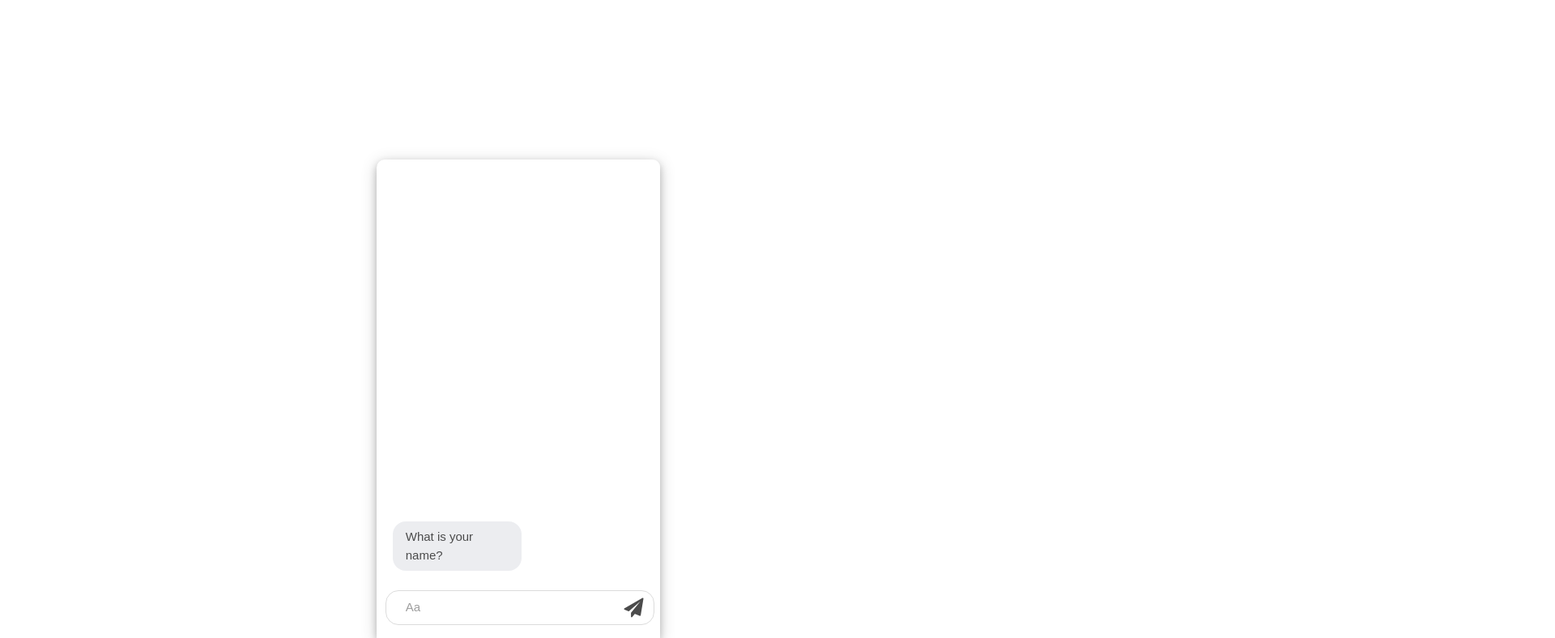
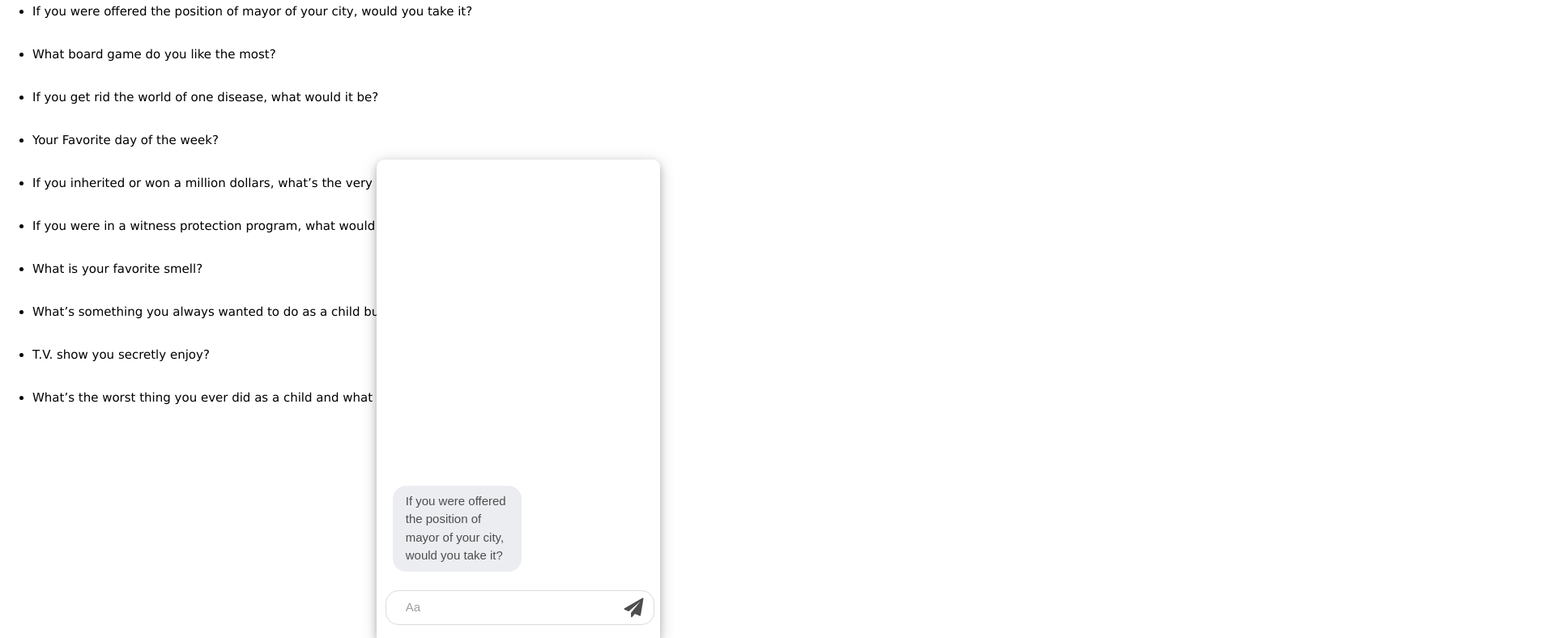
Before and after one commit to gilbert-gutual/rnd-js-chatbot, a plain HTML site: page index.html in a window 1280 px wide. Shown: the part 12-800 px from the top of the page at 81% size, 1920 px wide, since content can reach past the window. Drawn offline with nearby package versions, Linux system fonts and the light colour scheme; files that its build step writes are made by us from their sources.

Commit message:
3/4/2023 12:21am

```diff
--- a/index.html
+++ b/index.html
@@ -12,129 +12,116 @@
     <link href='https://fonts.googleapis.com/css?family=Roboto' rel='stylesheet'>
 </head>
 <body>
+<div class="stage"></div>
 
-    <div id="container" class="w3-card-4 w3-mobile w3-display-bottommiddle w3-round-xlarge">
-        <div class="w3-container w3-animate-bottom js-stage">
-            <div class="w3-container message-container">
-
-            </div>
-            <div class="w3-container w3-border w3-round-xlarge send-container">
-                <input type="text" class="w3-input no-outline message-input" placeholder="Aa">
-                <button class="w3-button fa fa-paper-plane w3-ripple w3-hover-indigo w3-right-align w3-round-xlarge w3-margin-left w3-xlarge message-send"></button>
-            </div>
-        </div>
-        <div class="w3-container next_button w3-padding-16 w3-margin-bottom w3-hide">
-            <button class="w3-button w3-display-bottommiddle w3-margin-bottom w3-indigo w3-round-xlarge next_button">Continue</button>
-        </div>
-    </div>
+    <div class="fieldset" data-varset="chatbot">
 
 
-<div class="fieldset"  style="display:none;" data-varset="qchat">
-
-    <div class="cm-response-group"><ul class="cm-text-response-set cm-text-response-set--first-column  cm-text-response-set--last-column" data-cols=""><li><div class="cm-response-container cm-response-direction-left   " data-id="138375279"><div class="cm-text-label-container"><div _ngcontent-njs-c3="" class="response-level-codes" style="vertical-align: middle; background-color: rgb(87, 87, 87); color: white; border-radius: 4px; padding: 0px 4px; display: none; font-size: 1.2rem;">1</div>  <label for="38349410_138375279" class="cm-text-label" data-name="1" data-id="138375279" data-content="{ &quot;responseId&quot;: 138375279, &quot;tag&quot;: &quot;TEXT&quot;, &quot;type&quot;: &quot;RESPONSE&quot; }">What is your name?</label></div><div class="cm-text-input-container">
+        <div class="cm-response-group"><ul class="cm-text-response-set cm-text-response-set--first-column  cm-text-response-set--last-column" data-cols=""><li><div class="cm-response-container cm-response-direction-left   " data-id="139216338"><div class="cm-text-label-container">  <label for="38588093_139216338" class="cm-text-label" data-name="1" data-id="139216338" data-content="{ &quot;responseId&quot;: 139216338, &quot;tag&quot;: &quot;TEXT&quot;, &quot;type&quot;: &quot;RESPONSE&quot; }">If you were offered the position of mayor of your city, would you take it?</label></div><div class="cm-text-input-container">
             <div class="cm-sidetext-helper">
                 <div class="cm-sidetext-input-width">
 
                     <div class="cm-sidetext-helper__input cm-input-has-0-side-labels" style="width: 2002em;">
-                    <input type="text" autocomplete="off" data-maxlength="2000" data-minlength="" name="38349410[138375279]" class="cm-text-input cm-text-input-singleline" id="38349410_138375279" value="" style="width: 100%;">
-                </div>
-
-            </div>
-        </div>
-    </div></div></li><li><div class="cm-response-container cm-response-direction-left   " data-id="138375303"><div class="cm-text-label-container"><div _ngcontent-njs-c3="" class="response-level-codes" style="vertical-align: middle; background-color: rgb(87, 87, 87); color: white; border-radius: 4px; padding: 0px 4px; display: none; font-size: 1.2rem;">2</div>  <label for="38349410_138375303" class="cm-text-label" data-name="2" data-id="138375303" data-content="{ &quot;responseId&quot;: 138375303, &quot;tag&quot;: &quot;TEXT&quot;, &quot;type&quot;: &quot;RESPONSE&quot; }">How old are you?</label></div><div class="cm-text-input-container">
-        <div class="cm-sidetext-helper">
-            <div class="cm-sidetext-input-width">
-
-                <div class="cm-sidetext-helper__input cm-input-has-0-side-labels" style="width: 2002em;">
-                    <input type="text" autocomplete="off" data-maxlength="2000" data-minlength="" name="38349410[138375303]" class="cm-text-input cm-text-input-singleline" id="38349410_138375303" value="" style="width: 100%;">
+                        <input type="text" autocomplete="off" data-maxlength="2000" data-minlength="" name="38588093[139216338]" class="cm-text-input cm-text-input-singleline imperium-ra-question" id="38588093_139216338" value="" style="width: 100%;">
 
                     </div>
 
                 </div>
             </div>
-    </div></div></li><li><div class="cm-response-container cm-response-direction-left   " data-id="138375304"><div class="cm-text-label-container"><div _ngcontent-njs-c3="" class="response-level-codes" style="vertical-align: middle; background-color: rgb(87, 87, 87); color: white; border-radius: 4px; padding: 0px 4px; display: none; font-size: 1.2rem;">3</div>  <label for="38349410_138375304" class="cm-text-label" data-name="3" data-id="138375304" data-content="{ &quot;responseId&quot;: 138375304, &quot;tag&quot;: &quot;TEXT&quot;, &quot;type&quot;: &quot;RESPONSE&quot; }">Are you a filipino?</label></div><div class="cm-text-input-container">
+        </div></div></li><li><div class="cm-response-container cm-response-direction-left   " data-id="139216339"><div class="cm-text-label-container">  <label for="38588093_139216339" class="cm-text-label" data-name="2" data-id="139216339" data-content="{ &quot;responseId&quot;: 139216339, &quot;tag&quot;: &quot;TEXT&quot;, &quot;type&quot;: &quot;RESPONSE&quot; }">What board game do you like the most?</label></div><div class="cm-text-input-container">
             <div class="cm-sidetext-helper">
                 <div class="cm-sidetext-input-width">
 
                     <div class="cm-sidetext-helper__input cm-input-has-0-side-labels" style="width: 2002em;">
-                    <input type="text" autocomplete="off" data-maxlength="2000" data-minlength="" name="38349410[138375304]" class="cm-text-input cm-text-input-singleline" id="38349410_138375304" value="" style="width: 100%;">
+                        <input type="text" autocomplete="off" data-maxlength="2000" data-minlength="" name="38588093[139216339]" class="cm-text-input cm-text-input-singleline imperium-ra-question" id="38588093_139216339" value="" style="width: 100%;">
 
                     </div>
 
                 </div>
             </div>
-    </div></div></li><li><div class="cm-response-container cm-response-direction-left   " data-id="138375306"><div class="cm-text-label-container"><div _ngcontent-njs-c3="" class="response-level-codes" style="vertical-align: middle; background-color: rgb(87, 87, 87); color: white; border-radius: 4px; padding: 0px 4px; display: none; font-size: 1.2rem;">4</div>  <label for="38349410_138375306" class="cm-text-label" data-name="4" data-id="138375306" data-content="{ &quot;responseId&quot;: 138375306, &quot;tag&quot;: &quot;TEXT&quot;, &quot;type&quot;: &quot;RESPONSE&quot; }">Are you single?</label></div><div class="cm-text-input-container">
+        </div></div></li><li><div class="cm-response-container cm-response-direction-left   " data-id="139216340"><div class="cm-text-label-container">  <label for="38588093_139216340" class="cm-text-label" data-name="3" data-id="139216340" data-content="{ &quot;responseId&quot;: 139216340, &quot;tag&quot;: &quot;TEXT&quot;, &quot;type&quot;: &quot;RESPONSE&quot; }">If you get rid the world of one disease, what would it be?</label></div><div class="cm-text-input-container">
             <div class="cm-sidetext-helper">
                 <div class="cm-sidetext-input-width">
 
                     <div class="cm-sidetext-helper__input cm-input-has-0-side-labels" style="width: 2002em;">
-                    <input type="text" autocomplete="off" data-maxlength="2000" data-minlength="" name="38349410[138375306]" class="cm-text-input cm-text-input-singleline" id="38349410_138375306" value="" style="width: 100%;">
+                        <input type="text" autocomplete="off" data-maxlength="2000" data-minlength="" name="38588093[139216340]" class="cm-text-input cm-text-input-singleline imperium-ra-question" id="38588093_139216340" value="" style="width: 100%;">
 
                     </div>
 
                 </div>
             </div>
-    </div></div></li><li><div class="cm-response-container cm-response-direction-left   " data-id="138375307"><div class="cm-text-label-container"><div _ngcontent-njs-c3="" class="response-level-codes" style="vertical-align: middle; background-color: rgb(87, 87, 87); color: white; border-radius: 4px; padding: 0px 4px; display: none; font-size: 1.2rem;">5</div>  <label for="38349410_138375307" class="cm-text-label" data-name="5" data-id="138375307" data-content="{ &quot;responseId&quot;: 138375307, &quot;tag&quot;: &quot;TEXT&quot;, &quot;type&quot;: &quot;RESPONSE&quot; }">Are you from cebu?</label></div><div class="cm-text-input-container">
+        </div></div></li><li><div class="cm-response-container cm-response-direction-left   " data-id="139216341"><div class="cm-text-label-container">  <label for="38588093_139216341" class="cm-text-label" data-name="4" data-id="139216341" data-content="{ &quot;responseId&quot;: 139216341, &quot;tag&quot;: &quot;TEXT&quot;, &quot;type&quot;: &quot;RESPONSE&quot; }">Your Favorite day of the week?</label></div><div class="cm-text-input-container">
             <div class="cm-sidetext-helper">
                 <div class="cm-sidetext-input-width">
 
                     <div class="cm-sidetext-helper__input cm-input-has-0-side-labels" style="width: 2002em;">
-                    <input type="text" autocomplete="off" data-maxlength="2000" data-minlength="" name="38349410[138375307]" class="cm-text-input cm-text-input-singleline" id="38349410_138375307" value="" style="width: 100%;">
+                        <input type="text" autocomplete="off" data-maxlength="2000" data-minlength="" name="38588093[139216341]" class="cm-text-input cm-text-input-singleline imperium-ra-question" id="38588093_139216341" value="" style="width: 100%;">
 
                     </div>
 
                 </div>
             </div>
-    </div></div></li><li><div class="cm-response-container cm-response-direction-left   " data-id="138375308"><div class="cm-text-label-container"><div _ngcontent-njs-c3="" class="response-level-codes" style="vertical-align: middle; background-color: rgb(87, 87, 87); color: white; border-radius: 4px; padding: 0px 4px; display: none; font-size: 1.2rem;">6</div>  <label for="38349410_138375308" class="cm-text-label" data-name="6" data-id="138375308" data-content="{ &quot;responseId&quot;: 138375308, &quot;tag&quot;: &quot;TEXT&quot;, &quot;type&quot;: &quot;RESPONSE&quot; }">Are you beautiful?</label></div><div class="cm-text-input-container">
+        </div></div></li><li><div class="cm-response-container cm-response-direction-left   " data-id="139216355"><div class="cm-text-label-container">  <label for="38588093_139216355" class="cm-text-label" data-name="5" data-id="139216355" data-content="{ &quot;responseId&quot;: 139216355, &quot;tag&quot;: &quot;TEXT&quot;, &quot;type&quot;: &quot;RESPONSE&quot; }">If you inherited or won a million dollars, what’s the very first thing you would do with the money?</label></div><div class="cm-text-input-container">
             <div class="cm-sidetext-helper">
                 <div class="cm-sidetext-input-width">
 
                     <div class="cm-sidetext-helper__input cm-input-has-0-side-labels" style="width: 2002em;">
-                    <input type="text" autocomplete="off" data-maxlength="2000" data-minlength="" name="38349410[138375308]" class="cm-text-input cm-text-input-singleline" id="38349410_138375308" value="" style="width: 100%;">
+                        <input type="text" autocomplete="off" data-maxlength="2000" data-minlength="" name="38588093[139216355]" class="cm-text-input cm-text-input-singleline imperium-ra-question" id="38588093_139216355" value="" style="width: 100%;">
 
                     </div>
 
                 </div>
             </div>
-    </div></div></li><li><div class="cm-response-container cm-response-direction-left   " data-id="138375313"><div class="cm-text-label-container"><div _ngcontent-njs-c3="" class="response-level-codes" style="vertical-align: middle; background-color: rgb(87, 87, 87); color: white; border-radius: 4px; padding: 0px 4px; display: none; font-size: 1.2rem;">7</div>  <label for="38349410_138375313" class="cm-text-label" data-name="7" data-id="138375313" data-content="{ &quot;responseId&quot;: 138375313, &quot;tag&quot;: &quot;TEXT&quot;, &quot;type&quot;: &quot;RESPONSE&quot; }">Are you young?</label></div><div class="cm-text-input-container">
+        </div></div></li><li><div class="cm-response-container cm-response-direction-left   " data-id="139216356"><div class="cm-text-label-container">  <label for="38588093_139216356" class="cm-text-label" data-name="6" data-id="139216356" data-content="{ &quot;responseId&quot;: 139216356, &quot;tag&quot;: &quot;TEXT&quot;, &quot;type&quot;: &quot;RESPONSE&quot; }">If you were in a witness protection program, what would be your new name and where would you go?</label></div><div class="cm-text-input-container">
             <div class="cm-sidetext-helper">
                 <div class="cm-sidetext-input-width">
 
                     <div class="cm-sidetext-helper__input cm-input-has-0-side-labels" style="width: 2002em;">
-                    <input type="text" autocomplete="off" data-maxlength="2000" data-minlength="" name="38349410[138375313]" class="cm-text-input cm-text-input-singleline" id="38349410_138375313" value="" style="width: 100%;">
+                        <input type="text" autocomplete="off" data-maxlength="2000" data-minlength="" name="38588093[139216356]" class="cm-text-input cm-text-input-singleline imperium-ra-question" id="38588093_139216356" value="" style="width: 100%;">
 
                     </div>
 
                 </div>
             </div>
-    </div></div></li><li><div class="cm-response-container cm-response-direction-left   " data-id="138375314"><div class="cm-text-label-container"><div _ngcontent-njs-c3="" class="response-level-codes" style="vertical-align: middle; background-color: rgb(87, 87, 87); color: white; border-radius: 4px; padding: 0px 4px; display: none; font-size: 1.2rem;">8</div>  <label for="38349410_138375314" class="cm-text-label" data-name="8" data-id="138375314" data-content="{ &quot;responseId&quot;: 138375314, &quot;tag&quot;: &quot;TEXT&quot;, &quot;type&quot;: &quot;RESPONSE&quot; }">Are you is or are? </label></div><div class="cm-text-input-container">
+        </div></div></li><li><div class="cm-response-container cm-response-direction-left   " data-id="139216357"><div class="cm-text-label-container">  <label for="38588093_139216357" class="cm-text-label" data-name="7" data-id="139216357" data-content="{ &quot;responseId&quot;: 139216357, &quot;tag&quot;: &quot;TEXT&quot;, &quot;type&quot;: &quot;RESPONSE&quot; }">What is your favorite smell?</label></div><div class="cm-text-input-container">
             <div class="cm-sidetext-helper">
                 <div class="cm-sidetext-input-width">
 
                     <div class="cm-sidetext-helper__input cm-input-has-0-side-labels" style="width: 2002em;">
-                    <input type="text" autocomplete="off" data-maxlength="2000" data-minlength="" name="38349410[138375314]" class="cm-text-input cm-text-input-singleline" id="38349410_138375314" value="" style="width: 100%;">
+                        <input type="text" autocomplete="off" data-maxlength="2000" data-minlength="" name="38588093[139216357]" class="cm-text-input cm-text-input-singleline imperium-ra-question" id="38588093_139216357" value="" style="width: 100%;">
 
                     </div>
 
                 </div>
             </div>
-    </div></div></li><li><div class="cm-response-container cm-response-direction-left   " data-id="138375315"><div class="cm-text-label-container"><div _ngcontent-njs-c3="" class="response-level-codes" style="vertical-align: middle; background-color: rgb(87, 87, 87); color: white; border-radius: 4px; padding: 0px 4px; display: none; font-size: 1.2rem;">9</div>  <label for="38349410_138375315" class="cm-text-label" data-name="9" data-id="138375315" data-content="{ &quot;responseId&quot;: 138375315, &quot;tag&quot;: &quot;TEXT&quot;, &quot;type&quot;: &quot;RESPONSE&quot; }">Are you and or or?</label></div><div class="cm-text-input-container">
+        </div></div></li><li><div class="cm-response-container cm-response-direction-left   " data-id="139216358"><div class="cm-text-label-container">  <label for="38588093_139216358" class="cm-text-label" data-name="8" data-id="139216358" data-content="{ &quot;responseId&quot;: 139216358, &quot;tag&quot;: &quot;TEXT&quot;, &quot;type&quot;: &quot;RESPONSE&quot; }">What’s something you always wanted to do as a child but never got to do it?</label></div><div class="cm-text-input-container">
             <div class="cm-sidetext-helper">
                 <div class="cm-sidetext-input-width">
 
                     <div class="cm-sidetext-helper__input cm-input-has-0-side-labels" style="width: 2002em;">
-                    <input type="text" autocomplete="off" data-maxlength="2000" data-minlength="" name="38349410[138375315]" class="cm-text-input cm-text-input-singleline" id="38349410_138375315" value="" style="width: 100%;">
+                        <input type="text" autocomplete="off" data-maxlength="2000" data-minlength="" name="38588093[139216358]" class="cm-text-input cm-text-input-singleline imperium-ra-question" id="38588093_139216358" value="" style="width: 100%;">
 
                     </div>
 
                 </div>
             </div>
-    </div></div></li><li><div class="cm-response-container cm-response-direction-left   " data-id="138375316"><div class="cm-text-label-container"><div _ngcontent-njs-c3="" class="response-level-codes" style="vertical-align: middle; background-color: rgb(87, 87, 87); color: white; border-radius: 4px; padding: 0px 4px; display: none; font-size: 1.2rem;">10</div>  <label for="38349410_138375316" class="cm-text-label" data-name="10" data-id="138375316" data-content="{ &quot;responseId&quot;: 138375316, &quot;tag&quot;: &quot;TEXT&quot;, &quot;type&quot;: &quot;RESPONSE&quot; }">And lastly, is Gilbert cute?</label></div><div class="cm-text-input-container">
+        </div></div></li><li><div class="cm-response-container cm-response-direction-left   " data-id="139216359"><div class="cm-text-label-container">  <label for="38588093_139216359" class="cm-text-label" data-name="9" data-id="139216359" data-content="{ &quot;responseId&quot;: 139216359, &quot;tag&quot;: &quot;TEXT&quot;, &quot;type&quot;: &quot;RESPONSE&quot; }">T.V. show you secretly enjoy?</label></div><div class="cm-text-input-container">
             <div class="cm-sidetext-helper">
                 <div class="cm-sidetext-input-width">
 
                     <div class="cm-sidetext-helper__input cm-input-has-0-side-labels" style="width: 2002em;">
-                    <input type="text" autocomplete="off" data-maxlength="2000" data-minlength="" name="38349410[138375316]" class="cm-text-input cm-text-input-singleline" id="38349410_138375316" value="" style="width: 100%;">
+                        <input type="text" autocomplete="off" data-maxlength="2000" data-minlength="" name="38588093[139216359]" class="cm-text-input cm-text-input-singleline imperium-ra-question" id="38588093_139216359" value="" style="width: 100%;">
+
+                    </div>
+
+                </div>
+            </div>
+        </div></div></li><li><div class="cm-response-container cm-response-direction-left   " data-id="139216360"><div class="cm-text-label-container">  <label for="38588093_139216360" class="cm-text-label" data-name="10" data-id="139216360" data-content="{ &quot;responseId&quot;: 139216360, &quot;tag&quot;: &quot;TEXT&quot;, &quot;type&quot;: &quot;RESPONSE&quot; }">What’s the worst thing you ever did as a child and what was your punishment?</label></div><div class="cm-text-input-container">
+            <div class="cm-sidetext-helper">
+                <div class="cm-sidetext-input-width">
+
+                    <div class="cm-sidetext-helper__input cm-input-has-0-side-labels" style="width: 2002em;">
+                        <input type="text" autocomplete="off" data-maxlength="2000" data-minlength="" name="38588093[139216360]" class="cm-text-input cm-text-input-singleline imperium-ra-question" id="38588093_139216360" value="" style="width: 100%;">
 
                     </div>
 
@@ -143,7 +130,7 @@
         </div></div></li></ul></div></div>
 <script>
     jQuery( function(){
-        jQuery.js_botchat({
+        jQuery.chatbot({
             debug:true
         });
     })
--- a/rnd-js-chatbot.js
+++ b/rnd-js-chatbot.js
@@ -1,14 +1,31 @@
-jQuery.js_botchat = function( settings ) {
+jQuery.chatbot = function( settings ) {
     settings = jQuery.extend(true, {
         debug:true,
+        stage:".stage",
         INT_INPUT_LENGTH:0,
         DONE_TEXT:"Please scroll down and click the ‘Continue’ arrow",
     }, settings || {});
 
     let $ = jQuery;
+    let container = `<div id="container-2" class="w3-card-4 w3-mobile w3-display-bottommiddle w3-round-xlarge">
+        <div class="w3-container w3-animate-bottom js-stage">
+            <div class="w3-container message-container">
+
+            </div>
+            <div class="w3-container w3-border w3-round-xlarge send-container">
+                <input type="text" class="w3-input no-outline message-input" placeholder="Aa">
+                <button class="w3-button fa fa-paper-plane w3-ripple w3-hover-indigo w3-right-align w3-round-xlarge w3-margin-left w3-xlarge message-send"></button>
+            </div>
+        </div>
+        <div class="w3-container next_button w3-padding-16 w3-margin-bottom w3-hide">
+            <div class="w3-button w3-display-bottommiddle w3-margin-bottom w3-indigo w3-round-xlarge next_button">Continue</div>
+        </div>
+    </div>`;
     //onLoad
     onLoad();
+
     function onLoad() {
+        jQuery(settings.stage).append(jQuery(container))
         generateChatDom();
         jQuery(".message-input").on('keyup', function (e) { if (e.key === 'Enter' || e.keyCode === 13) { sendMessage(e); } });
         jQuery(".message-send").on('click', function (e) { sendMessage(); });
@@ -31,6 +48,10 @@ jQuery.js_botchat = function( settings ) {
         let thisquestion = `<div class='message question last w3-panel w3-animate-left w3-padding w3-left w3-round-xlarge init' data-msgindx='${(jQuery(".cm-response-container").length)}'><span class='content'>${settings.DONE_TEXT}</span>
                         <div class='typing-indicator' data-msgindx='${(jQuery(".cm-response-container").length)}'><span class='dot one'></span><span class='dot two'></span><span class='dot three'></span></div></div>`;
         jQuery(".message-container").append(jQuery(thisquestion));
+        //scroll to bottom
+        jQuery('.message-container').animate({
+            scrollTop: 99999999999
+        }, 50);
     }
     function sendMessage(e){
         // Do something
@@ -55,7 +76,7 @@ jQuery.js_botchat = function( settings ) {
         if ((jQuery('.message-container').prop("scrollHeight")-500) > 500) { jQuery('.message-container').addClass("reached")}
         //scroll to bottom
         jQuery('.message-container').animate({
-            scrollTop: 99999
+            scrollTop: 99999999999
         }, 50);
         setTimeout(function() {
             jQuery(`.typing-indicator[data-msgindx='${thiscode}']`).removeClass("activate");
@@ -69,6 +90,11 @@ jQuery.js_botchat = function( settings ) {
             } else {
                 jQuery(".w3-container.next_button").addClass("w3-show")
             }
+
+            //scroll to bottom
+            jQuery('.message-container').animate({
+                scrollTop: 99999999999
+            }, 50);
         }, 1500);
     }
 
--- a/style.scss
+++ b/style.scss
@@ -12,10 +12,11 @@ html {
 }
 
 
-#container {
+#container-2 {
   font-family: $font-family;
   font-size:15px;
   width: 350px;
+  background-color: #fff;
   /*margin:0 auto;*/
   border-radius: 10px 9px 0px 0px;
   -webkit-border-radius: 10px 9px 0px 0px;
```
Lines whose indentation alone changed are shown as unchanged.
